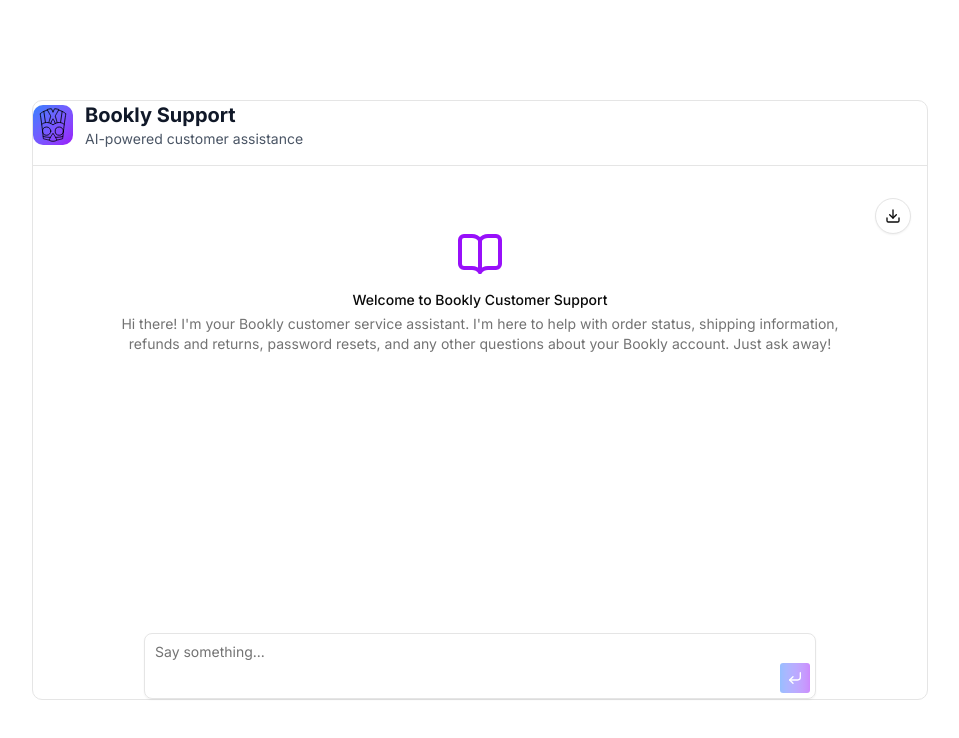
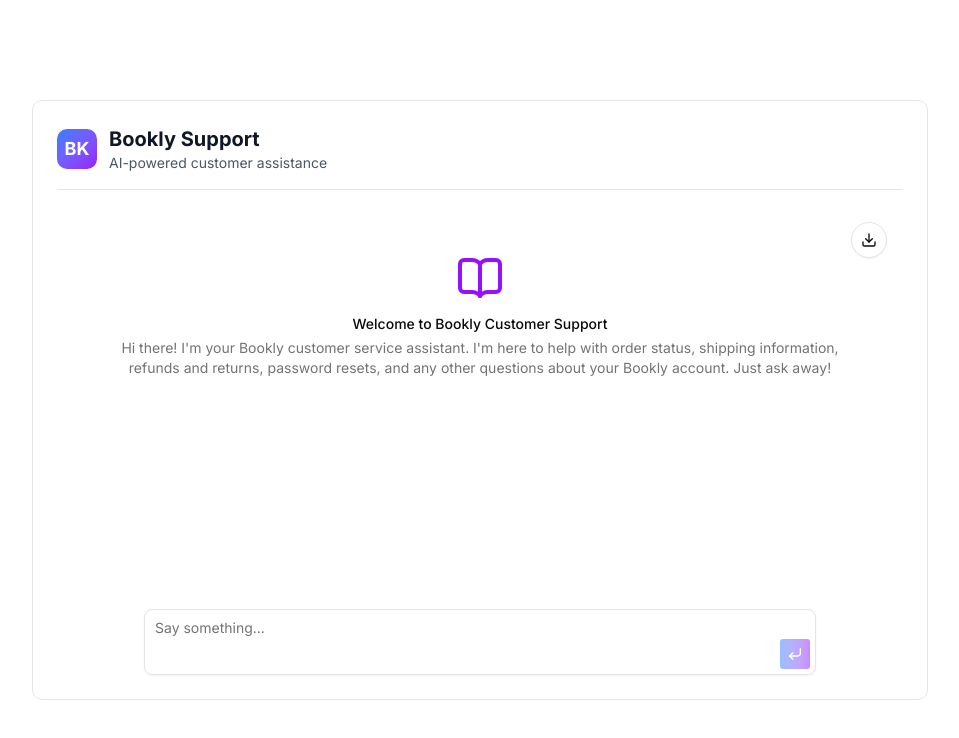
Before and after one commit to piersanderson-design/bookly-frontend, a Next.js app: page / in a window 1280 px wide. Shown: the top 738 px of the page, without its empty margins (160-1119 px from the left). Built offline with nearby package versions, Linux system fonts and the light colour scheme.

Commit message:
more style tweaks

```diff
--- a/app/page.tsx
+++ b/app/page.tsx
@@ -35,13 +35,14 @@ const ConversationDemo = () => {
 
   return (
     <div className="min-h-screen flex items-center justify-center p-6">
-      <div className="max-w-4xl w-full rounded-lg border h-[600px]">
+      <div className="max-w-4xl w-full rounded-lg border h-[600px] p-6">
         <div className="flex flex-col h-full">
           {/* Header Section */}
           <div className="flex items-center gap-3 pb-4 border-b mb-4">
             {/* Logo Placeholder */}
             <div className="w-10 h-10 bg-gradient-to-br from-blue-500 to-purple-600 rounded-lg flex items-center justify-center text-white font-bold text-lg">
-              {<img src="/bookly-logo.svg" alt="Logo" className="w-10 h-10" />}
+              {/* Replace with: <img src="/logo.png" alt="Logo" className="w-10 h-10" /> */}
+              BK
             </div>
 
             {/* Header Text */}
```
Also changed, not shown: public/bookly-logo.svg.
